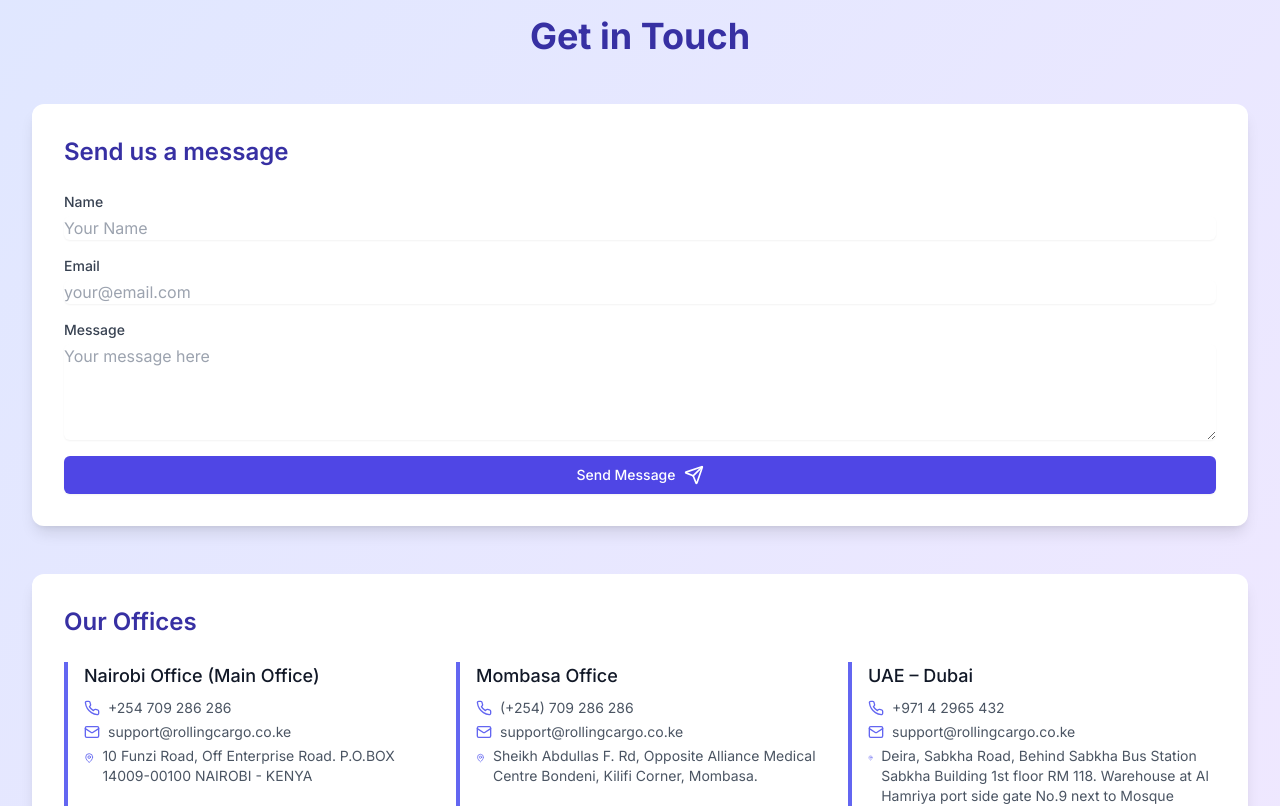
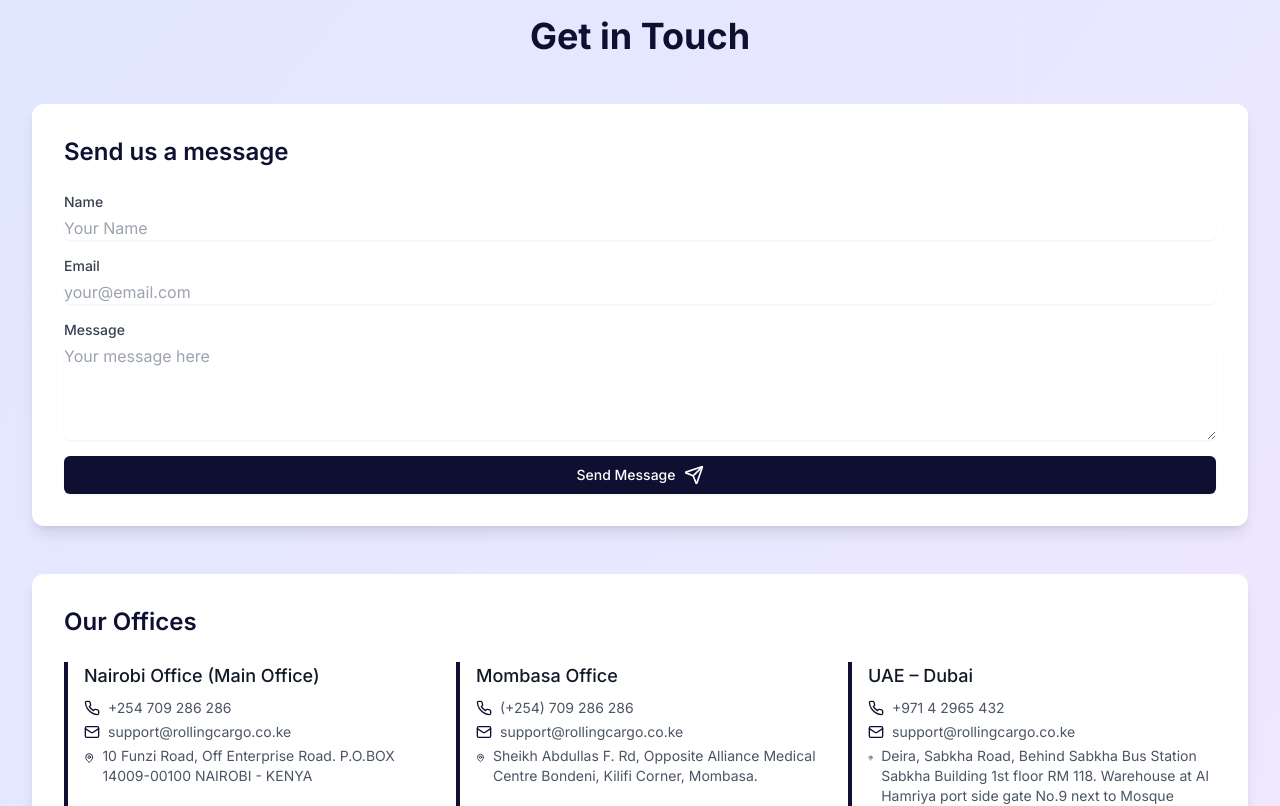
Before and after one commit to TechifyCreatives/rolling-cargo, a Next.js app: page /contact-us in a window 1280 px wide. Shown: the part 480-1286 px from the top of the page. Built offline with nearby package versions, Linux system fonts and the light colour scheme.

Commit message:
changing colors

```diff
--- a/src/app/shared/Components/Bannerblog/Bannerblog.tsx
+++ b/src/app/shared/Components/Bannerblog/Bannerblog.tsx
@@ -3,7 +3,7 @@ import Image from "next/image";
 
 const Bannerblog = () => {
   return (
-    <div className="relative mb-10 mt-16 w-full h-64 md:h-80 lg:h-96">
+    <div className="relative mb-10 mt-8 w-full h-64 md:h-80 lg:h-96">
       <Image
         src="/Blog.jpg"
         alt="Background"
--- a/src/app/shared/Components/Bannercareers/Bannercareers.tsx
+++ b/src/app/shared/Components/Bannercareers/Bannercareers.tsx
@@ -4,7 +4,7 @@ import Image from "next/image";
 
 const Bannercareers = () => {
   return (
-    <div className="relative mb-10 mt-16 w-full h-64 md:h-80 lg:h-96">
+    <div className="relative mb-10 mt-4 w-full h-64 md:h-80 lg:h-96">
       <Image
         src="/image3.jpg"
         alt="Background"
--- a/src/app/shared/Components/Bannerfeedback/Bannerfeedback.tsx
+++ b/src/app/shared/Components/Bannerfeedback/Bannerfeedback.tsx
@@ -4,7 +4,7 @@ import Image from "next/image";
 
 const Bannerfeedback = () => {
   return (
-    <div className="relative mt-16 w-full h-64 md:h-80 lg:h-96">
+    <div className="relative mt-4 w-full h-64 md:h-80 lg:h-96">
       <Image
         src="/FeedbackPage.jpg"
         alt="Background"
--- a/src/app/shared/Components/ContactBanner/ContactBanner.tsx
+++ b/src/app/shared/Components/ContactBanner/ContactBanner.tsx
@@ -126,7 +126,7 @@ const ContactForm: React.FC<ContactFormProps> = ({ onSubmit, isSubmitting, submi
       <button
         type="submit"
         disabled={isSubmitting}
-        className="w-full flex justify-center py-2 px-4 border border-transparent rounded-md shadow-sm text-sm font-medium text-white bg-indigo-600 hover:bg-indigo-700 focus:outline-none focus:ring-2 focus:ring-offset-2 focus:ring-indigo-500"
+        className="w-full flex justify-center py-2 px-4 border border-transparent rounded-md shadow-sm text-sm font-medium text-white bg-[#0f1031] hover:bg-indigo-700 focus:outline-none focus:ring-2 focus:ring-offset-2 focus:ring-indigo-500"
       >
         {isSubmitting ? 'Sending...' : 'Send Message'}
         <Send className="ml-2 h-5 w-5" />
@@ -146,21 +146,21 @@ interface OfficeInfoProps {
 }
 
 const OfficeInfo: React.FC<OfficeInfoProps> = ({ office }) => (
-  <div className="border-l-4 border-indigo-500 pl-4 mb-6">
+  <div className="border-l-4 border-[#0f1031] pl-4 mb-6">
     <h3 className="text-lg font-medium text-gray-900">{office.name}</h3>
     <div className="mt-2 text-sm text-gray-600 space-y-1">
       <p className="flex items-center">
-        <Phone className="mr-2 h-4 w-4 text-indigo-500" />
+        <Phone className="mr-2 h-4 w-4 text-[#0f1031]" />
         {office.phone}
       </p>
       {office.email && (
         <p className="flex items-center">
-          <Mail className="mr-2 h-4 w-4 text-indigo-500" />
+          <Mail className="mr-2 h-4 w-4 text-[#0f1031]" />
           {office.email}
         </p>
       )}
       <p className="flex items-start">
-        <MapPin className="mr-2 h-4 w-4 text-indigo-500 mt-1" />
+        <MapPin className="mr-2 h-4 w-4 text-[#0f1031] mt-1" />
         <span>{office.address}</span>
       </p>
     </div>
@@ -198,15 +198,15 @@ const ContactPage: React.FC = () => {
   return (
     <div className="min-h-screen bg-gradient-to-br from-indigo-100 to-purple-100 py-12 px-4 sm:px-6 lg:px-8">
       <div className="max-w-7xl mx-auto">
-        <h1 className="text-4xl font-bold text-center text-indigo-800 mb-12">Get in Touch</h1>
+        <h1 className="text-4xl font-bold text-center text-[#0f1031] mb-12">Get in Touch</h1>
 
         <div className="bg-white rounded-xl shadow-lg p-8 mb-12">
-          <h2 className="text-2xl font-semibold text-indigo-800 mb-6">Send us a message</h2>
+          <h2 className="text-2xl font-semibold text-[#0f1031] mb-6">Send us a message</h2>
           <ContactForm onSubmit={onSubmit} isSubmitting={isSubmitting} submitStatus={submitStatus} />
         </div>
 
         <div className="bg-white rounded-xl shadow-lg p-8">
-          <h2 className="text-2xl font-semibold text-indigo-800 mb-6">Our Offices</h2>
+          <h2 className="text-2xl font-semibold text-[#0f1031] mb-6">Our Offices</h2>
           <div className="grid md:grid-cols-2 lg:grid-cols-3 gap-6">
             {offices.map((office, index) => (
               <OfficeInfo key={index} office={office} />
```
